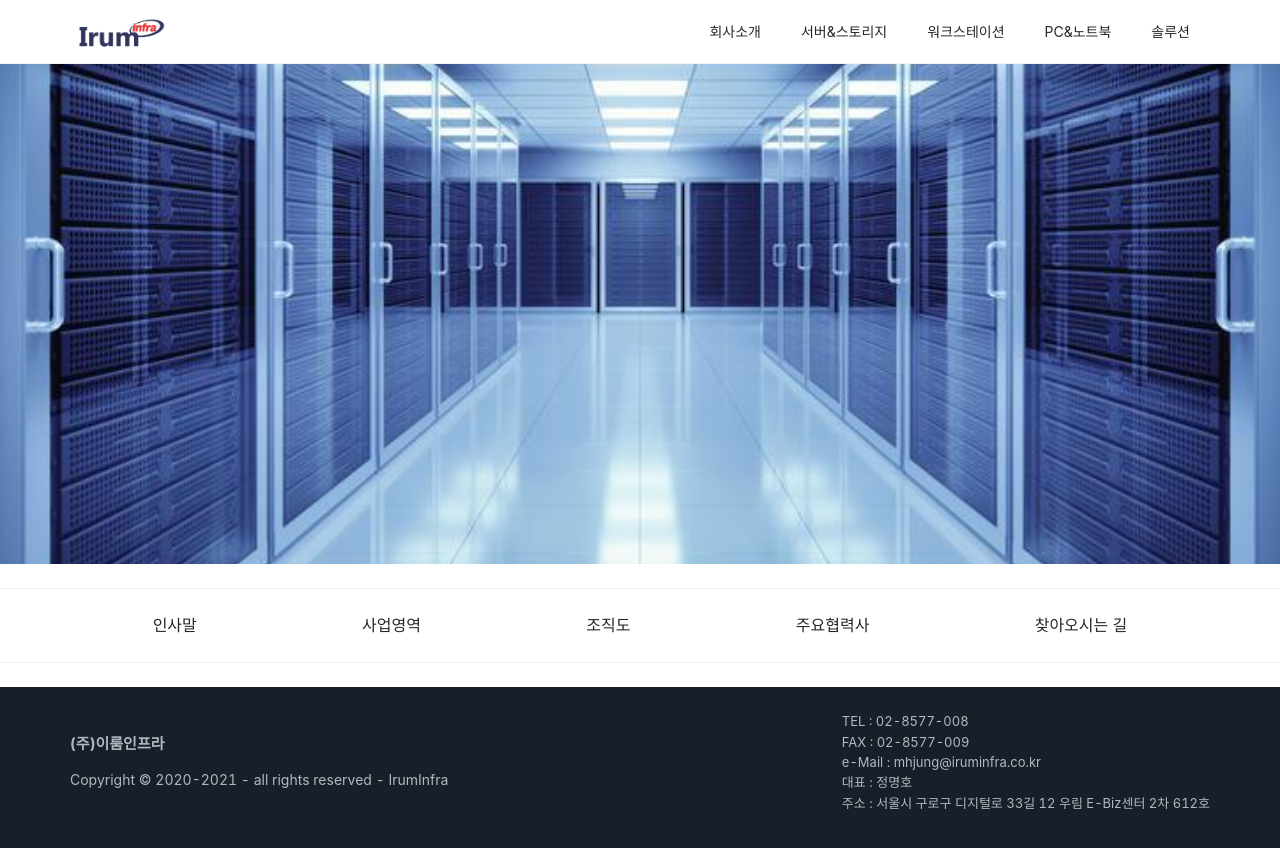
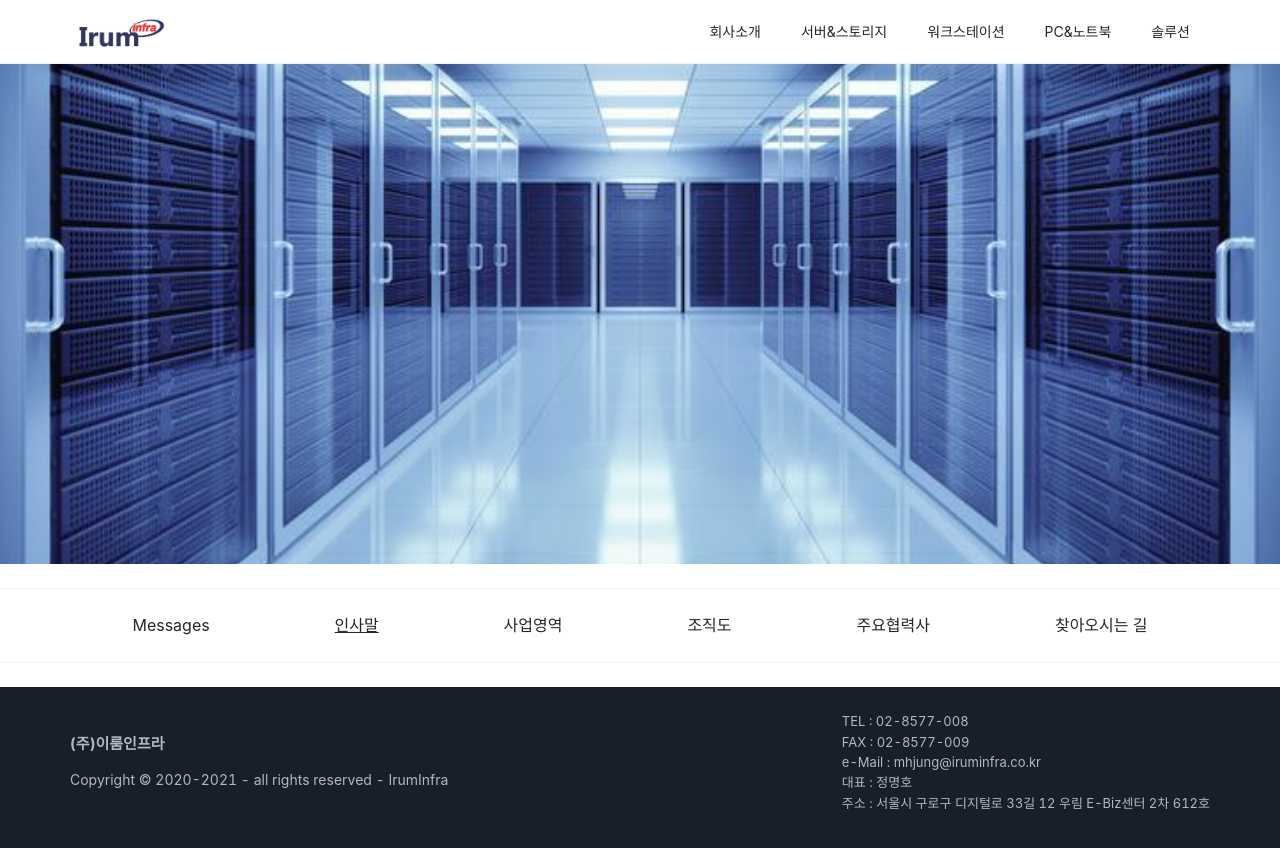
Before and after one commit to younghun1124/IrumInfraWeb, a React (Create React App) app: page /introduction in a window 1280 px wide. Built offline with nearby package versions, Linux system fonts and the light colour scheme.

Commit message:
NavLink 만져보는중

```diff
--- a/src/pages/Intro.js
+++ b/src/pages/Intro.js
@@ -39,29 +39,45 @@ const MainImg = styled.div`
     background-position: center;
 `;
 
-const SubNav = () => {
+function SubNav() {
+    const StyledNavLink = styled(NavLink)`
+        text-decoration: ${(props) => {
+            return props.style
+                ? (isActive) => (isActive ? 'underline' : 'none')
+                : 'none';
+        }};
+        &:hover {
+            text-decoration: underline;
+        }
+    `;
     const SubNavDiv = styled.div`
         display: flex;
         width: 100%;
         justify-content: space-around;
     `;
+    let activeStyle = {
+        textDecoration: 'underline',
+    };
     return (
         <SubNavDiv>
-            <NavLink
-                className={({ isActive }) =>
-                    'nav-link' + (isActive ? ' activated' : '')
+            <NavLink to='messages'>Messages</NavLink>
+            <StyledNavLink
+                style={(props) =>
+                    props ? console.log(props) : console.log(props)
                 }
                 to='welcome'
             >
                 인사말
-            </NavLink>
-            <NavLink to='businessArea'>사업영역</NavLink>
-            <NavLink to='organization'>조직도</NavLink>
-            <NavLink to='partners'>주요협력사</NavLink>
-            <NavLink to='location'>찾아오시는 길</NavLink>
+            </StyledNavLink>
+            <StyledNavLink to='businessArea'>사업영역</StyledNavLink>
+            <StyledNavLink to='/introduction/organization'>
+                조직도
+            </StyledNavLink>
+            <StyledNavLink to='partners'>주요협력사</StyledNavLink>
+            <StyledNavLink to='location'>찾아오시는 길</StyledNavLink>
         </SubNavDiv>
     );
-};
+}
 
 const Organization = () => {
     return (
--- a/src/styles/CustomStyled.js
+++ b/src/styles/CustomStyled.js
@@ -1,5 +1,6 @@
 import styled from '@emotion/styled';
 import theme from './theme';
+import { NavLink } from 'react-router-dom';
 
 export const InnerContainer = styled.div`
     ${theme.common.flexCenter}
@@ -24,3 +25,15 @@ export function HeadThumbnail({ src }) {
     `;
     return <Div></Div>;
 }
+
+export const NavLinkStyle = styled(NavLink)`
+    display: inline;
+    color: white;
+    &:hover {
+        color: #cfad65;
+    }
+`;
+
+const activeStyle = {
+    color: '#cfad65',
+};
```
